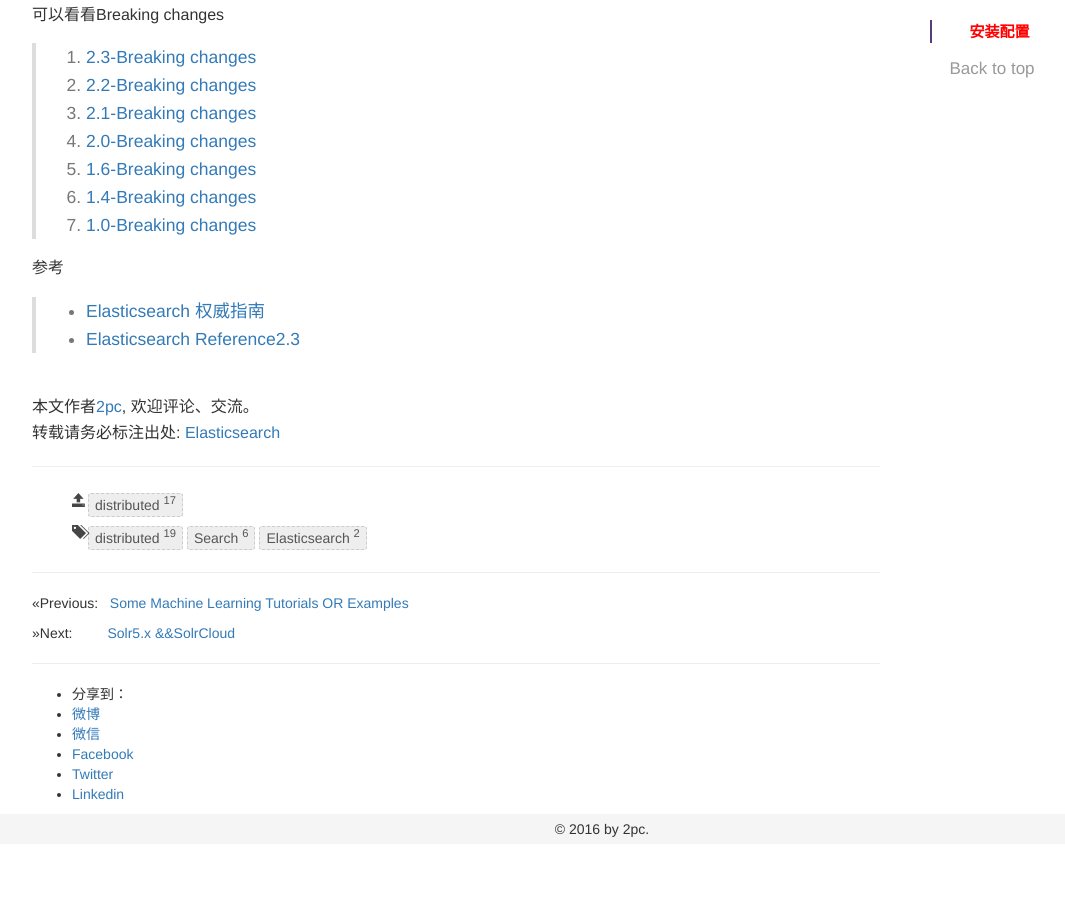
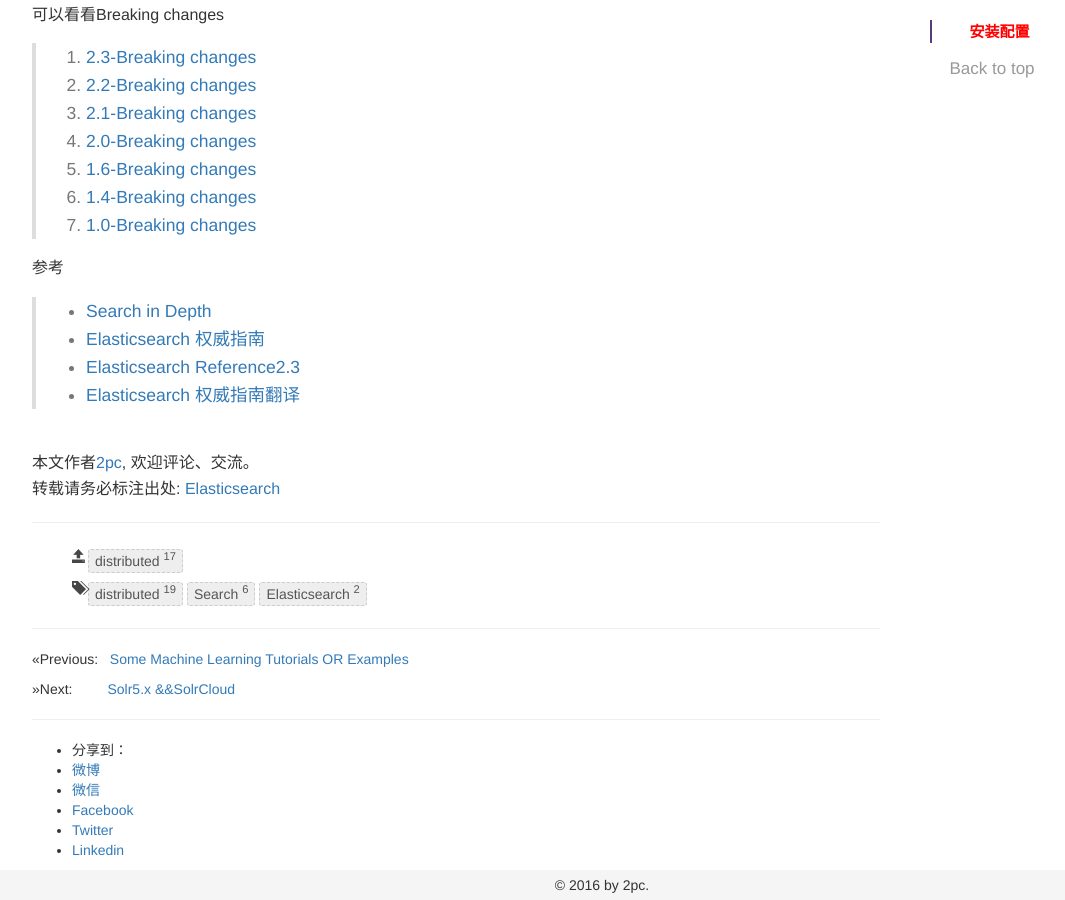
Before and after one commit to luyee/2pc.github.io, a Jekyll site: the page built from _posts/Search/2015-09-17-Elasticsearch.md, in a window 1280 px wide and 900 px high, scrolled down 3806 px. Shown: the whole window, without its empty margins (38-1103 px from the left). Built offline with Jekyll 4.4.1, drawn with Linux system fonts in a browser that asks for light colours; comment, search, counter and statistics services are not loaded; before the commit the page ends 4650 px from its top, so only the background shows below that.

Commit message:
Update 2015-09-17-Elasticsearch.md

```diff
--- a/_posts/Search/2015-09-17-Elasticsearch.md
+++ b/_posts/Search/2015-09-17-Elasticsearch.md
@@ -199,5 +199,7 @@ boolean查询must,should,must_not
 参考
 
 >
+* [Search in Depth](https://www.elastic.co/guide/en/elasticsearch/guide/current/search-in-depth.html)
 * [Elasticsearch 权威指南](http://learnes.net/index.html)
 * [Elasticsearch Reference2.3](https://www.elastic.co/guide/en/elasticsearch/reference/2.3/index.html)
+* [Elasticsearch 权威指南翻译](http://blog.csdn.net/dm_vincent/article/details/46994535)
```
